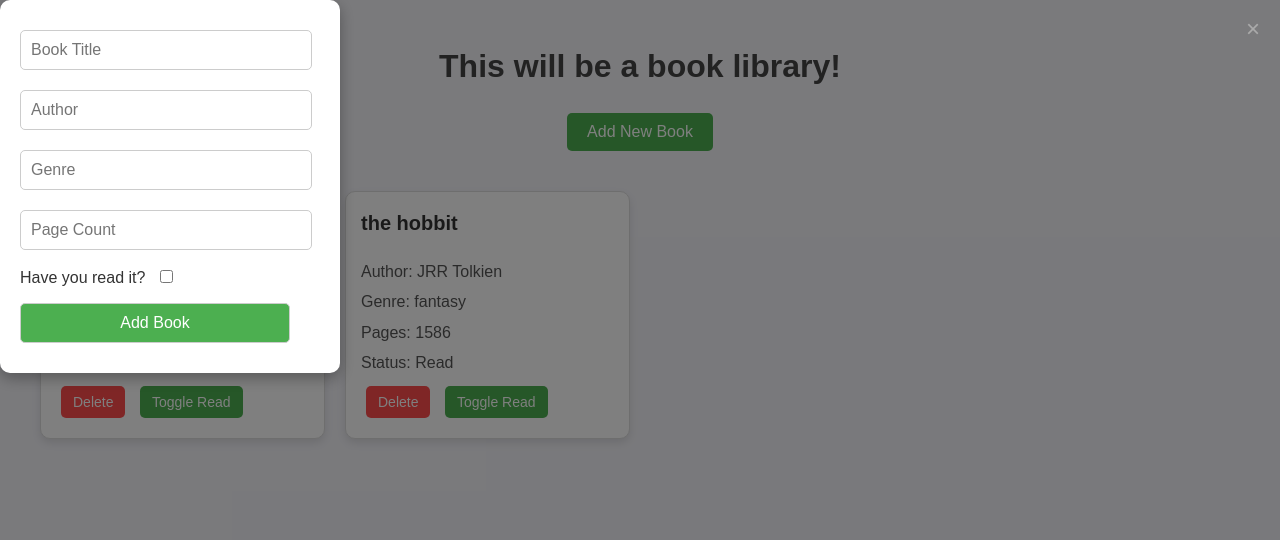
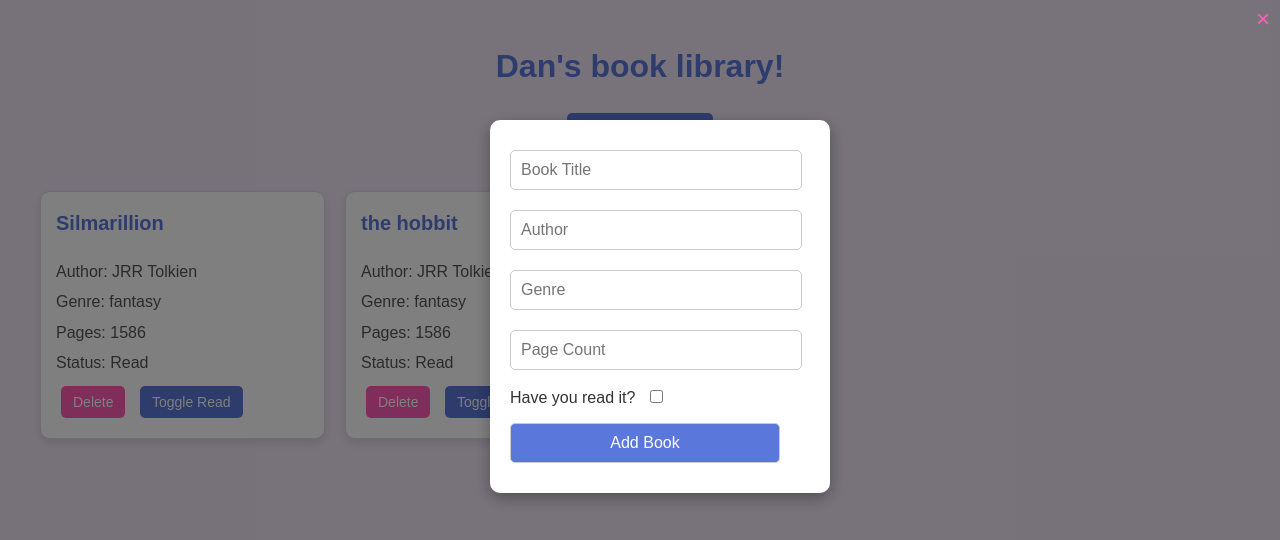
Before and after one commit to DANOverkill/book_library, a plain HTML site: page index.html in a window 1280 px wide. Both pictures are taken after a click on the button "Add New Book". Drawn offline with Linux system fonts and the light colour scheme.

Commit message:
added basic style to the website and updated the html to say Dans book Library

```diff
--- a/index.html
+++ b/index.html
@@ -8,7 +8,7 @@
     <title>Book Library</title>
 </head>
 <body>
-    <h1>This will be a book library!</h1>
+    <h1>Dan's book library!</h1>
     <button id="addBookBtn">Add New Book</button>
     <div id="bookFormModal" class="modal">
         <span class="close">&times;</span>
--- a/style.css
+++ b/style.css
@@ -1,7 +1,7 @@
 /* General Styles */
 body {
     font-family: 'Arial', sans-serif;
-    background-color: #f4f4f9;
+    background-color: #f0e6f6; /* Soft lavender background for a retro vibe */
     color: #333;
     margin: 0;
     padding: 20px;
@@ -10,13 +10,13 @@ body {
 
 h1 {
     text-align: center;
-    color: #444;
+    color: #5A77DB; /* Soft blue for headings */
     margin-bottom: 20px;
 }
 
 /* Button Styles */
 button {
-    background-color: #4CAF50;
+    background-color: #5A77DB; /* Soft blue for buttons */
     color: white;
     border: none;
     padding: 10px 20px;
@@ -27,7 +27,7 @@ button {
 }
 
 button:hover {
-    background-color: #45a049;
+    background-color: #4A67CB; /* Slightly darker blue on hover */
 }
 
 #addBookBtn {
@@ -49,6 +49,10 @@ button:hover {
 }
 
 .modal form {
+    position: relative;
+    top: 15%;
+    left: 50%;
+    margin-left: -150px;
     background-color: white;
     padding: 20px;
     border-radius: 10px;
@@ -73,15 +77,15 @@ button:hover {
 
 .close {
     position: absolute;
-    top: 10px;
-    right: 20px;
+    top: 0px;
+    right: 10px;
     font-size: 24px;
     cursor: pointer;
-    color: #aaa;
+    color: #FF5DB6; /* Vibrant pink for the close button */
 }
 
 .close:hover {
-    color: #777;
+    color: #E54DA6; /* Slightly darker pink on hover */
 }
 
 /* Library Display Styles */
@@ -108,7 +112,7 @@ button:hover {
 
 .bookCard h3 {
     margin-top: 0;
-    color: #333;
+    color: #5A77DB; /* Soft blue for book titles */
     font-size: 20px;
 }
 
@@ -127,19 +131,19 @@ button:hover {
 }
 
 .delete-btn {
-    background-color: #ff4d4d;
+    background-color: #FF5DB6; /* Vibrant pink for delete button */
     color: white;
 }
 
 .delete-btn:hover {
-    background-color: #cc0000;
+    background-color: #E54DA6; /* Slightly darker pink on hover */
 }
 
 .toggle-read-btn {
-    background-color: #4CAF50;
+    background-color: #5A77DB; /* Soft blue for toggle read button */
     color: white;
 }
 
 .toggle-read-btn:hover {
-    background-color: #45a049;
+    background-color: #4A67CB; /* Slightly darker blue on hover */
 }
```
